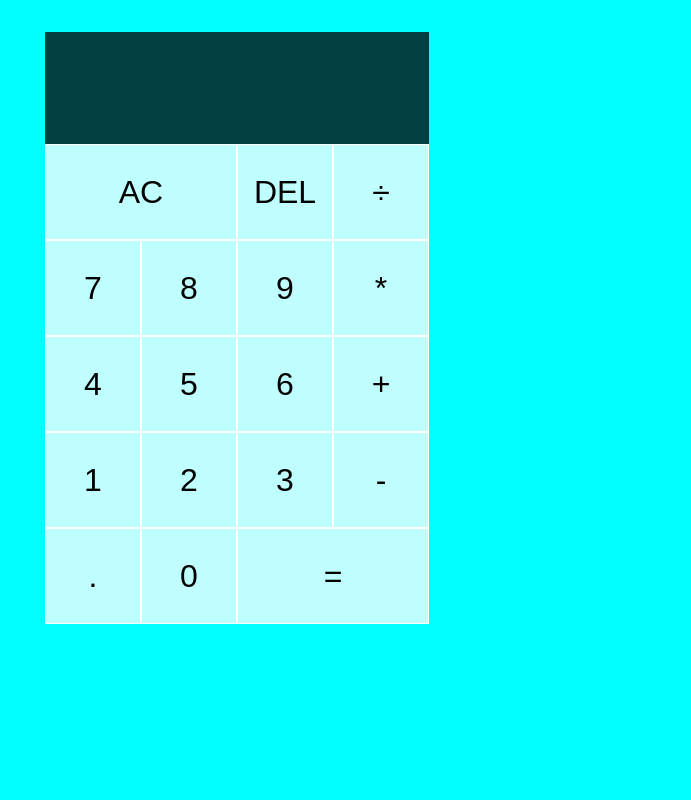
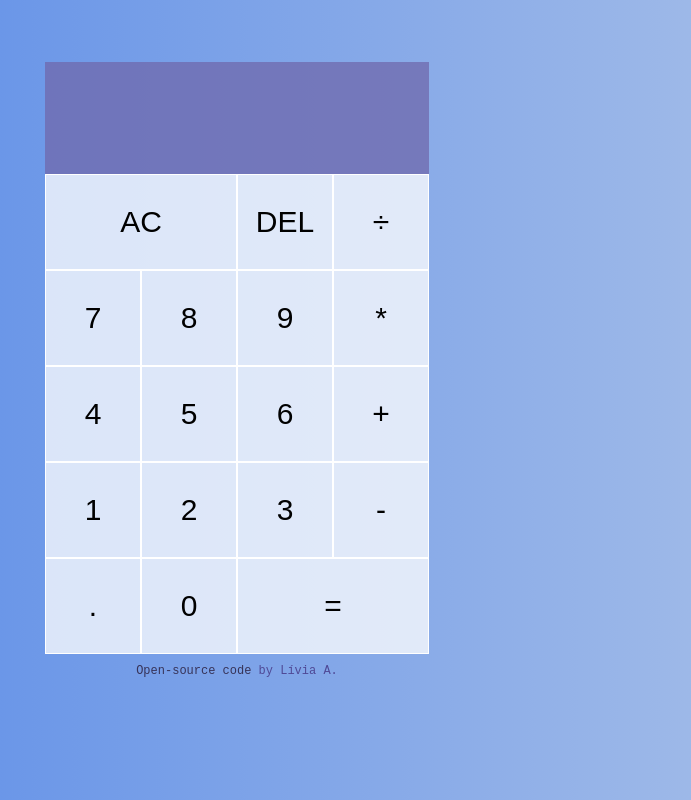
Before and after one commit to liviaalcantaraf/calculator-react-project, a React (Create React App) app: page / in a window 1280 px wide. Shown: the whole page, without its empty margins (403-1094 px from the left). Built offline with nearby package versions, Linux system fonts and the light colour scheme.

Commit message:
apply footer

```diff
--- a/src/App.css
+++ b/src/App.css
@@ -1,6 +1,11 @@
 body {
-  margin: 0;
-  background-color: aqua;
+  padding: 30px 10px;
+  margin: 0 auto;
+  background: linear-gradient(
+    90deg,
+    rgba(97, 144, 232, 1) 21%,
+    rgba(167, 191, 232, 1) 96%
+  );
 }
 .calculator-grid {
   display: grid;
@@ -16,12 +21,12 @@ body {
 
 .output {
   grid-column: 1 / -1;
-  background-color: rgba(0, 0, 0, 0.75);
+  background-color: rgba(111, 105, 172, 0.75);
   display: flex;
   flex-direction: column;
   align-items: flex-end;
   justify-content: space-around;
-  padding: 0.75rem;
+  padding: 10px;
   word-wrap: break-word;
   word-break: break-all;
 }
@@ -38,7 +43,7 @@ body {
 
 .calculator-grid button {
   cursor: pointer;
-  font-size: 2rem;
+  font-size: 30px;
   border: 1px solid white;
   outline: none;
   background-color: rgba(255, 255, 255, 0.75);
@@ -48,3 +53,16 @@ body {
 .calculator-grid button:focus {
   background-color: rgba(255, 255, 255, 0.9);
 }
+
+.wrapper .App-footer {
+  padding: 10px;
+  text-align: center;
+  font-family: "Roboto Mono", monospace;
+  margin-bottom: 50px;
+  font-size: 12px;
+  color: #4f4996;
+}
+a {
+  text-decoration: none;
+  color: #373358;
+}
--- a/src/App.js
+++ b/src/App.js
@@ -135,6 +135,7 @@ function App() {
     {}
   );
   return (
+    <div className="wrapper">
       <div className="calculator-grid">
         <div className="output">
           <div className="previous-operand">
@@ -175,6 +176,17 @@ function App() {
           =
         </button>
       </div>
+      <footer className="App-footer">
+        <a
+          href="https://github.com/liviaalcantaraf/calculator-react-project"
+          className="open-code"
+        >
+          {" "}
+          Open-source code
+        </a>{" "}
+        by Lívia A.
+      </footer>
+    </div>
   );
 }
 
```
Lines whose indentation alone changed are shown as unchanged.
